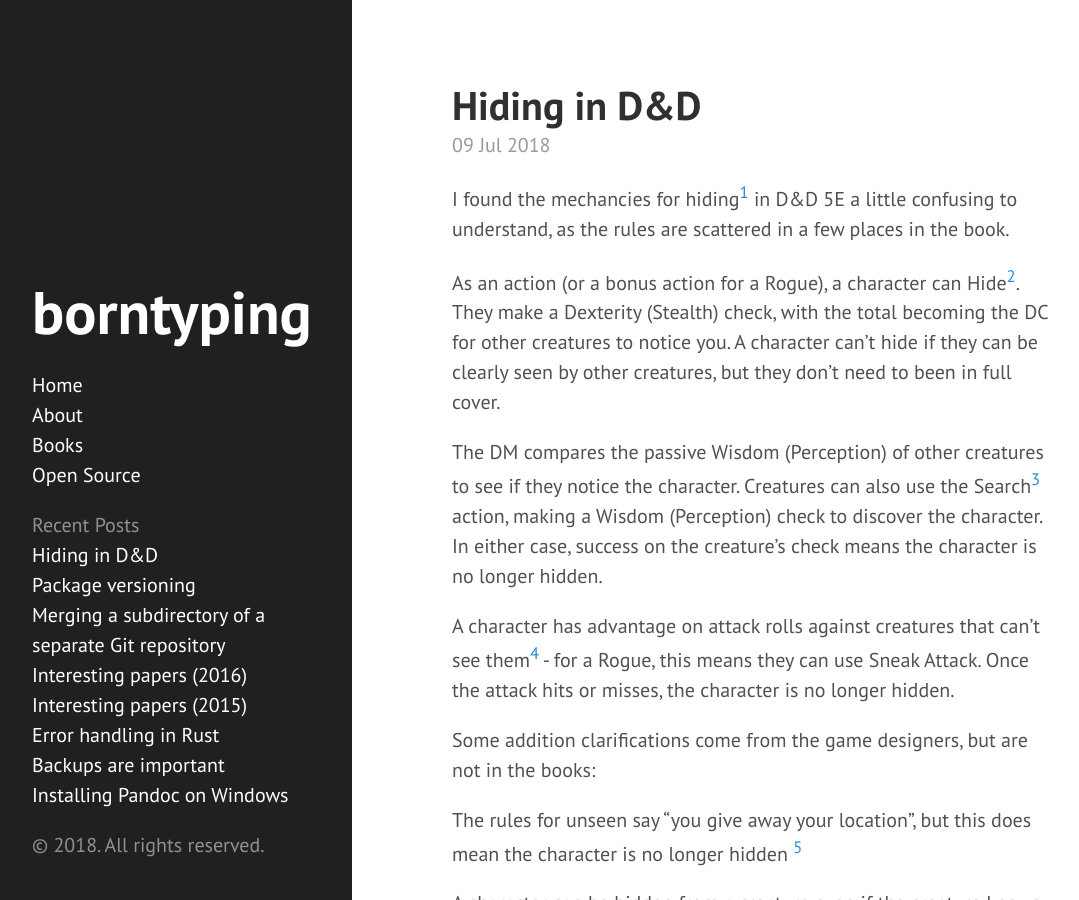
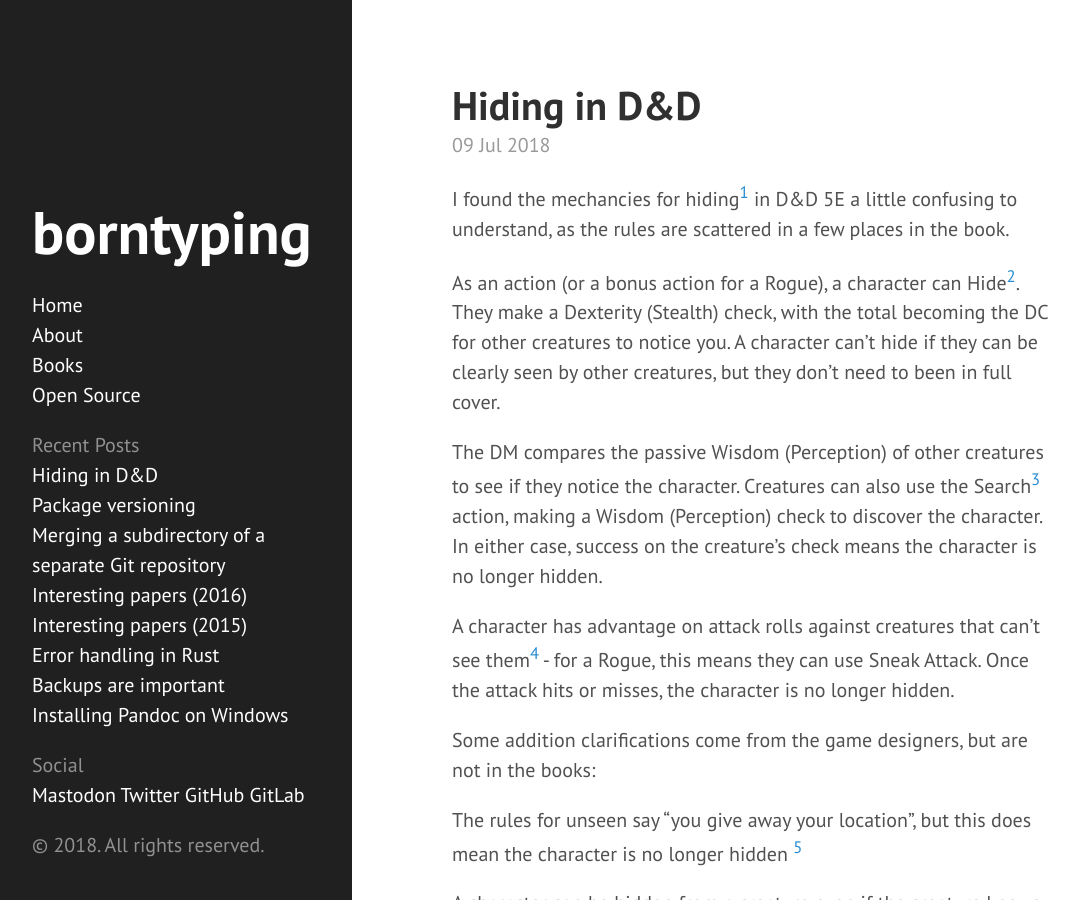
Before and after one commit to borntyping/borntyping.github.io, a Jekyll site: the page built from index.html, in a window 1280 px wide and 900 px high. Shown: the whole window, without its empty margins (8-1087 px from the left). Built offline with Jekyll 4.4.1, drawn with Linux system fonts in a browser that asks for light colours; the list of posts is cut into pages by our own code.

Commit message:
Update default.html

```diff
--- a/_layouts/default.html
+++ b/_layouts/default.html
@@ -39,6 +39,14 @@
           {% endif %}{% endfor %}
         </nav>
 
+        <nav class="sidebar-nav">
+          <span class="sidebar-nav-item">Social</span>
+          <a rel="me" href="https://mastodon.social/@borntyping">Mastodon</a>
+          <a rel="me" href="http://twitter.com/borntyping">Twitter</a>
+          <a rel="me" href="http://github.com/borntyping/">GitHub</a>
+          <a rel="me" href="http://gitlab.com/borntyping/">GitLab</a>
+        </nav>
+
         <p>&copy; {{ site.time | date: '%Y' }}. All rights reserved.</p>
       </div>
     </div>
```
